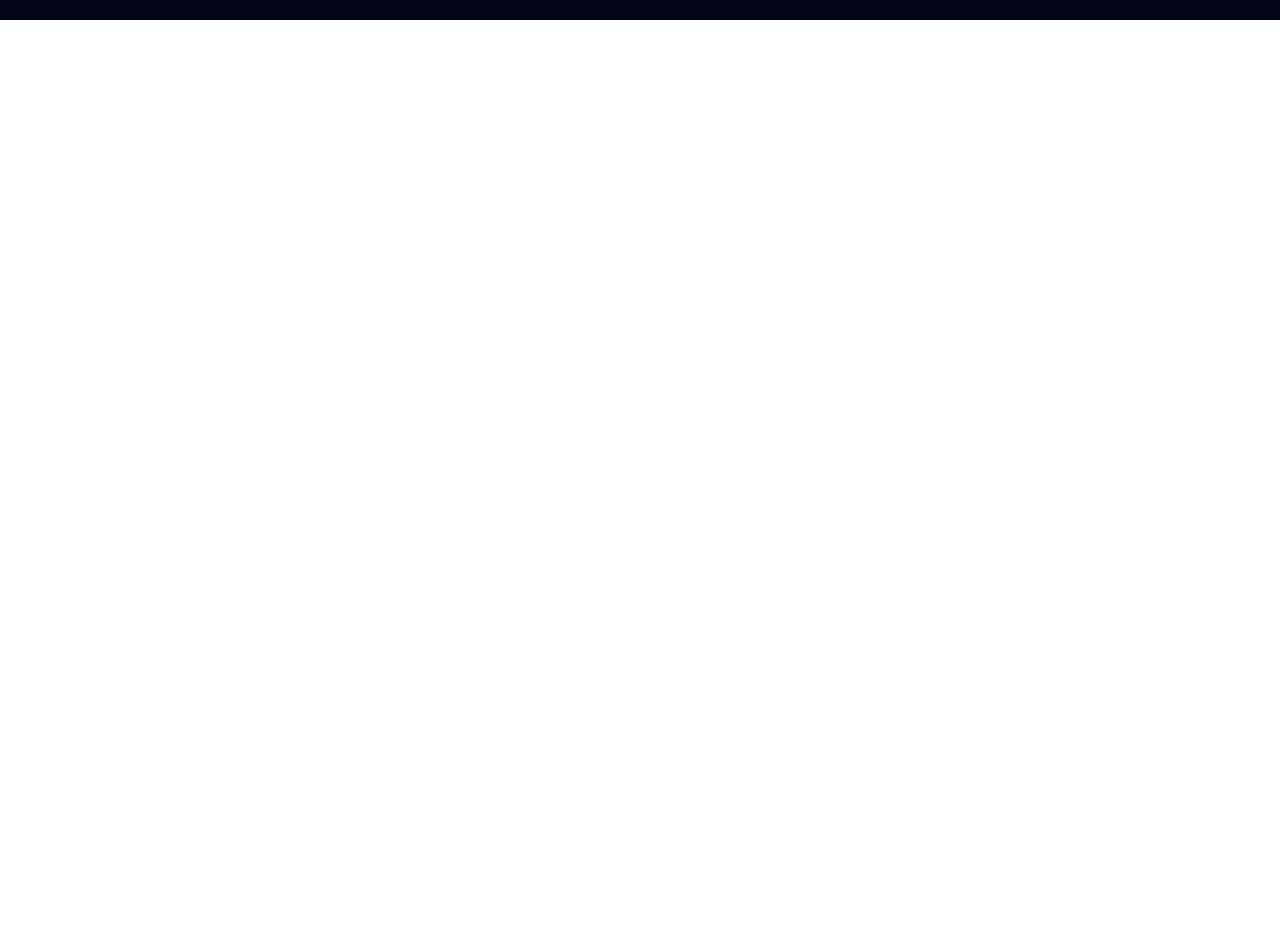
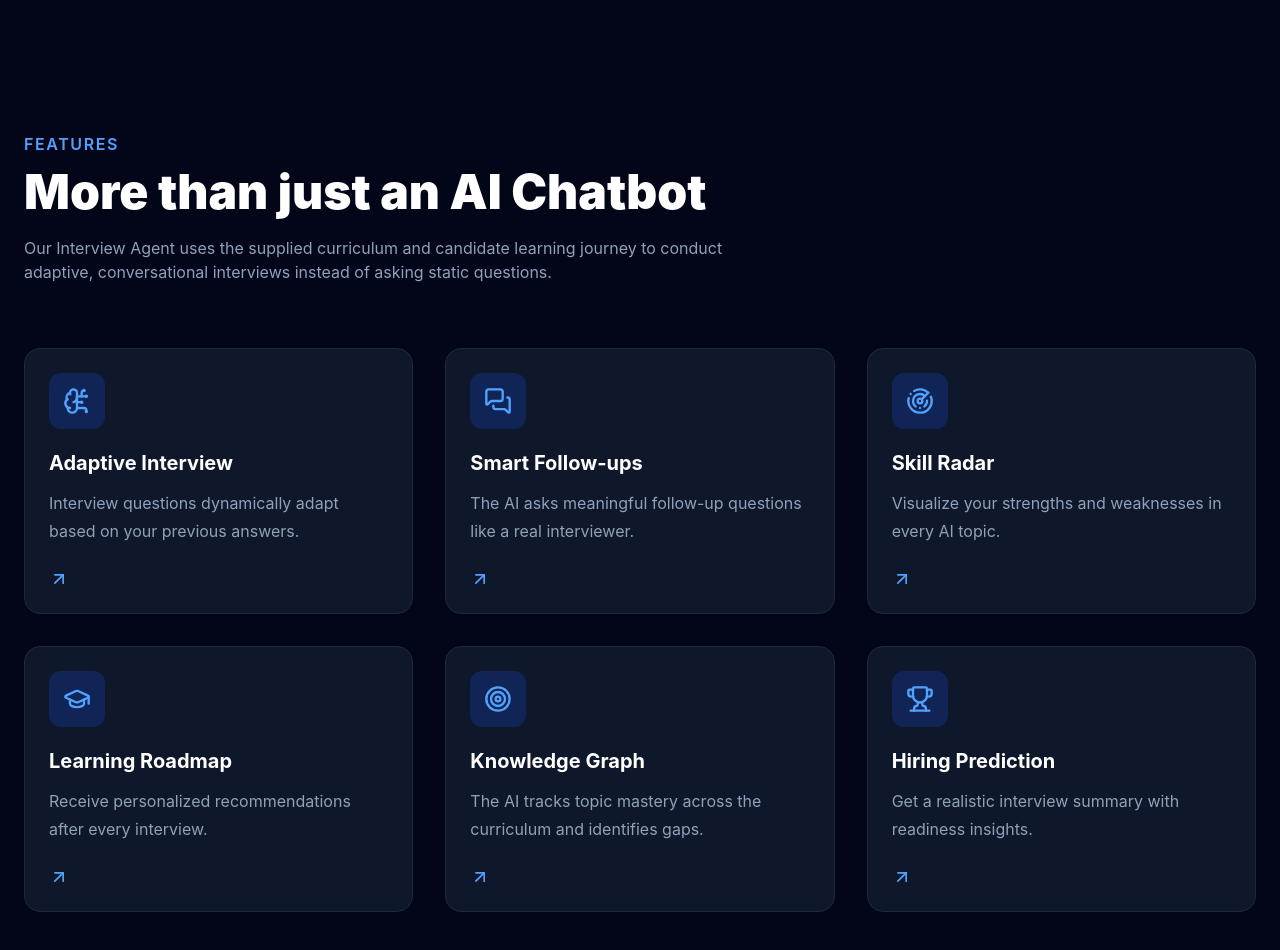
Before and after one commit to Ranjanmaiti6/interview-agent-ai, a React app in the folder frontend/: page / in a window 1280 px wide. Shown: the part 780-1730 px from the top of the page. Before the commit the page ends 800 px from the top, so only its background shows below. Built offline with nearby package versions, Linux system fonts and the light colour scheme; the HTML template or start-up script is replaced by a standard one.

Commit message:
Built feature section for landing page

```diff
--- /dev/null
+++ b/frontend/src/components/landing/FeatureCard.jsx
@@ -0,0 +1,28 @@
+import { ArrowUpRight } from "lucide-react";
+
+export default function FeatureCard({
+  icon: Icon,
+  title,
+  description,
+}) {
+  return (
+    <div className="group bg-slate-900 border border-slate-800 rounded-2xl p-6 hover:border-blue-500 transition-all duration-300 hover:-translate-y-2">
+      <div className="w-14 h-14 rounded-xl bg-blue-600/20 flex items-center justify-center mb-5">
+        <Icon className="text-blue-400" size={28} />
+      </div>
+
+      <h3 className="text-white text-xl font-bold">
+        {title}
+      </h3>
+
+      <p className="text-slate-400 mt-3 leading-7">
+        {description}
+      </p>
+
+      <ArrowUpRight
+        className="mt-6 text-blue-400 group-hover:translate-x-1 group-hover:-translate-y-1 transition"
+        size={20}
+      />
+    </div>
+  );
+}
--- a/frontend/src/components/landing/Features.jsx
+++ b/frontend/src/components/landing/Features.jsx
@@ -0,0 +1,81 @@
+import {
+  BrainCircuit,
+  Target,
+  Radar,
+  MessagesSquare,
+  GraduationCap,
+  Trophy,
+} from "lucide-react";
+
+import FeatureCard from "./FeatureCard";
+
+const features = [
+  {
+    icon: BrainCircuit,
+    title: "Adaptive Interview",
+    description:
+      "Interview questions dynamically adapt based on your previous answers.",
+  },
+  {
+    icon: MessagesSquare,
+    title: "Smart Follow-ups",
+    description:
+      "The AI asks meaningful follow-up questions like a real interviewer.",
+  },
+  {
+    icon: Radar,
+    title: "Skill Radar",
+    description:
+      "Visualize your strengths and weaknesses in every AI topic.",
+  },
+  {
+    icon: GraduationCap,
+    title: "Learning Roadmap",
+    description:
+      "Receive personalized recommendations after every interview.",
+  },
+  {
+    icon: Target,
+    title: "Knowledge Graph",
+    description:
+      "The AI tracks topic mastery across the curriculum and identifies gaps.",
+  },
+  {
+    icon: Trophy,
+    title: "Hiring Prediction",
+    description:
+      "Get a realistic interview summary with readiness insights.",
+  },
+];
+
+export default function Features() {
+  return (
+    <section
+      id="features"
+      className="bg-slate-950 py-28 px-6"
+    >
+      <div className="max-w-7xl mx-auto">
+
+        <p className="text-blue-400 uppercase tracking-widest font-semibold">
+          Features
+        </p>
+
+        <h2 className="text-5xl font-black text-white mt-3">
+          More than just an AI Chatbot
+        </h2>
+
+        <p className="text-slate-400 mt-5 max-w-3xl">
+          Our Interview Agent uses the supplied curriculum and candidate
+          learning journey to conduct adaptive, conversational interviews
+          instead of asking static questions.
+        </p>
+
+        <div className="grid md:grid-cols-2 lg:grid-cols-3 gap-8 mt-16">
+          {features.map((feature) => (
+            <FeatureCard key={feature.title} {...feature} />
+          ))}
+        </div>
+      </div>
+    </section>
+  );
+}
--- a/frontend/src/pages/Landing/Landing.jsx
+++ b/frontend/src/pages/Landing/Landing.jsx
@@ -1,11 +1,13 @@
 import Navbar from "../../components/layout/Navbar";
 import Hero from "../../components/landing/Hero";
+import Features from "../../components/landing/Features";
 
 export default function Landing() {
   return (
     <>
       <Navbar />
       <Hero />
+      <Features />
     </>
   );
 }
```
Also changed, not shown: 1 other file (tests, documents, lock files or other folders).
